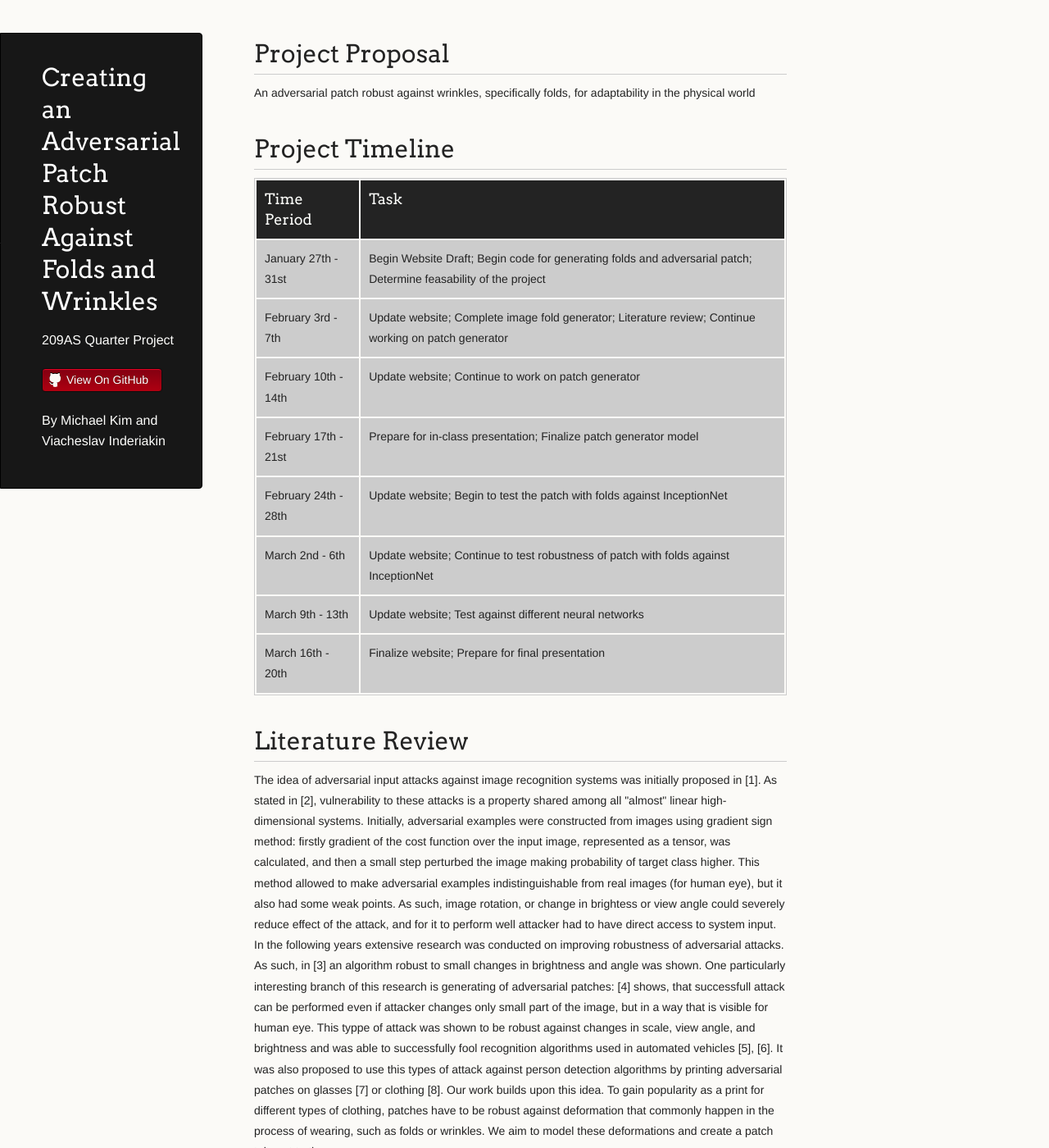
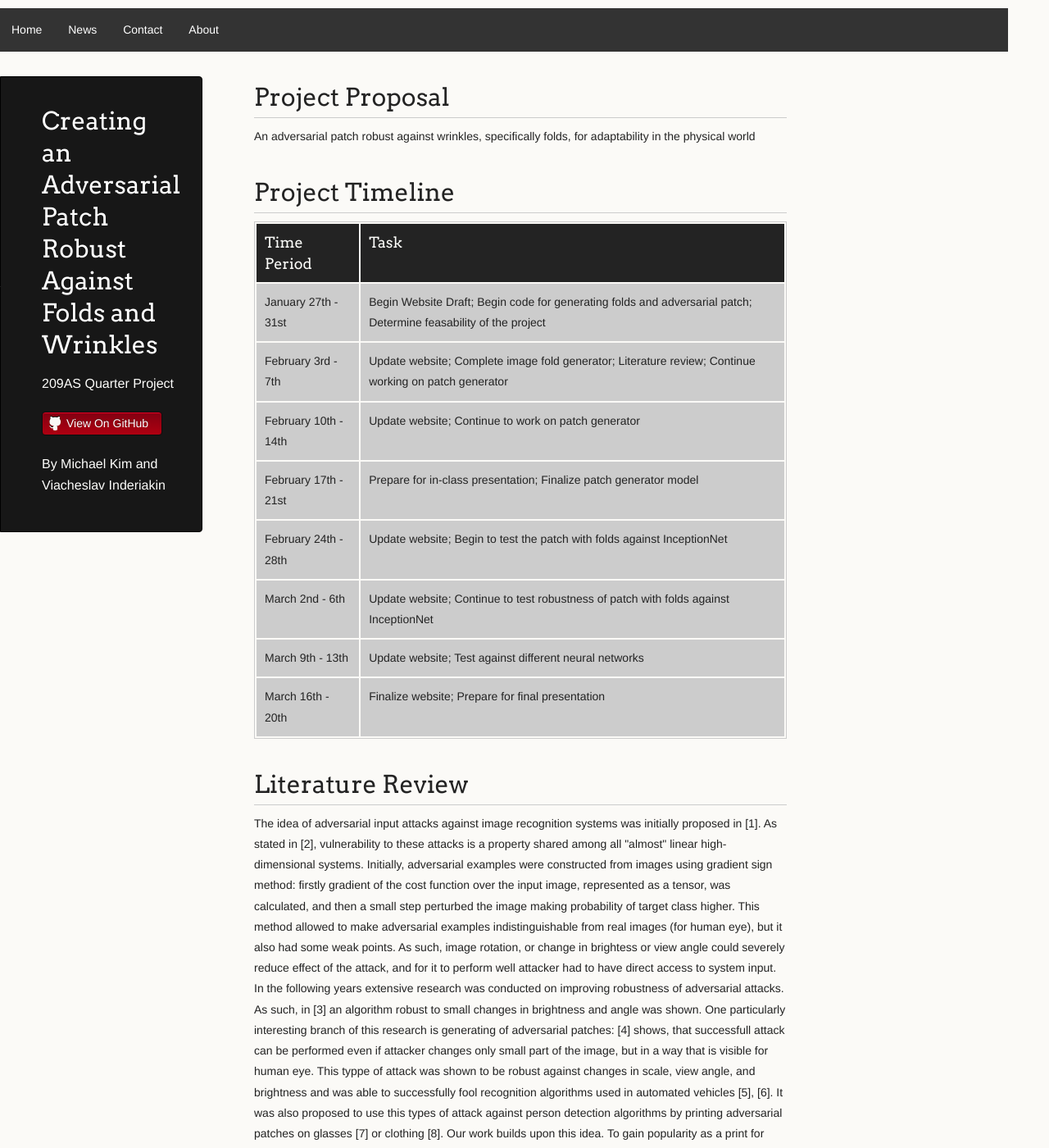
Before and after one commit to SlavaInder/209AS_Adversarial_Patch, a Jekyll site: the page built from docs/index.md, in a window 1280 px wide and 1400 px high. Shown: the whole window at 82% size. Built offline with Jekyll 4.4.1, drawn with Linux system fonts in a browser that asks for light colours; our own code applies the rules of GitHub Pages for plain Markdown files.

Commit message:
Update default.html

```diff
--- a/docs/_layouts/default.html
+++ b/docs/_layouts/default.html
@@ -1,6 +1,25 @@
 <!doctype html>
 <html lang="{{ site.lang | default: "en-US" }}">
   <head>
+    <style>
+    div.scrollmenu {
+      background-color: #333;
+      overflow: auto;
+      white-space: nowrap;
+    }
+
+    div.scrollmenu a {
+      display: inline-block;
+      color: white;
+      text-align: center;
+      padding: 14px;
+      text-decoration: none;
+    }
+
+    div.scrollmenu a:hover {
+      background-color: #777;
+    }
+    </style>
     <meta charset="utf-8">
     <meta http-equiv="X-UA-Compatible" content="IE=edge">
 
@@ -13,6 +32,12 @@
     <![endif]-->
   </head>
   <body>
+    <div class="scrollmenu">
+      <a href="#home">Home</a>
+      <a href="#news">News</a>
+      <a href="#contact">Contact</a>
+      <a href="#about">About</a>
+    </div>
     <div class="wrapper">
       <header>
         <h1 class="header">{{ site.title | default: site.github.repository_name }}</h1>
```
